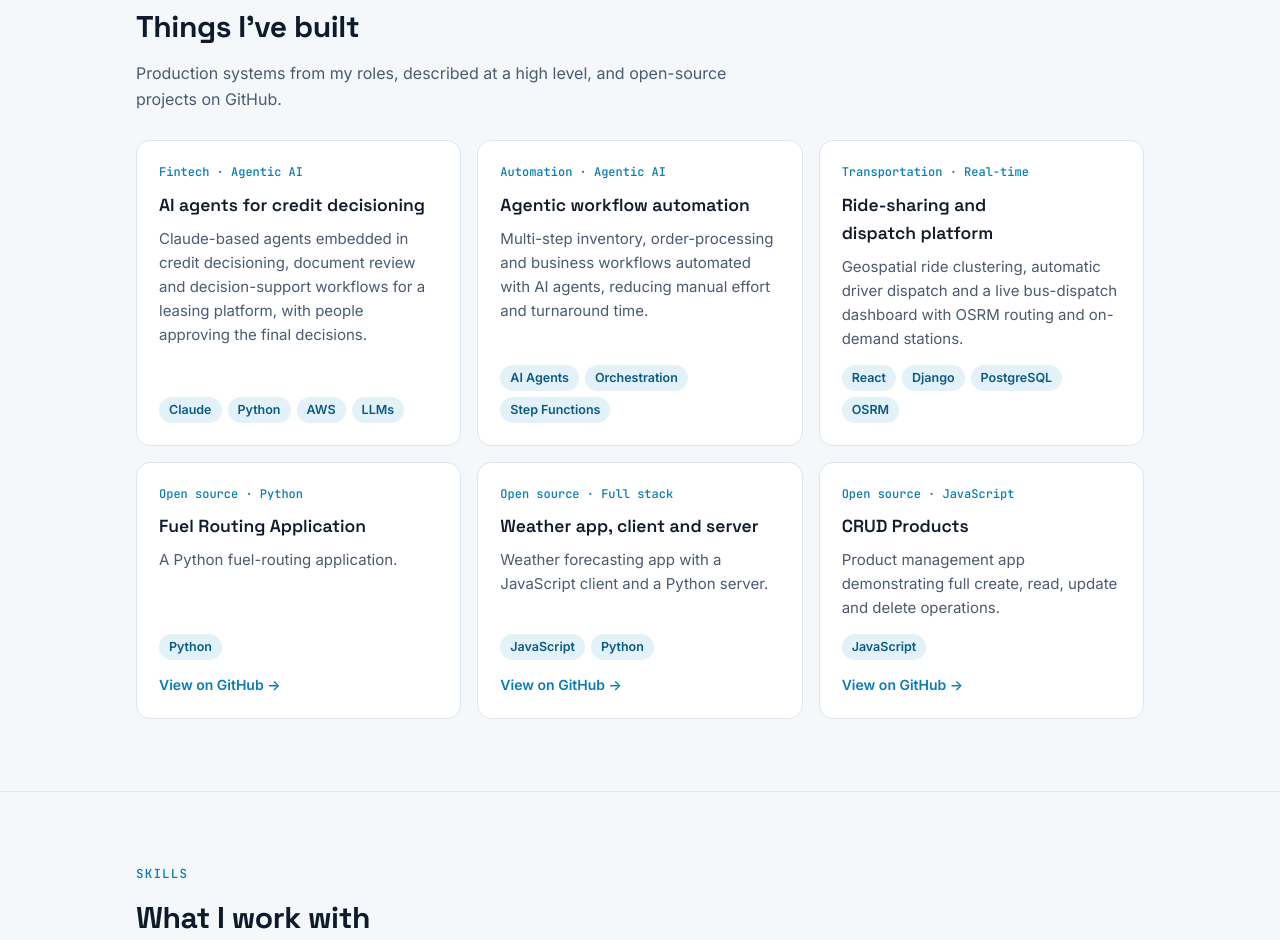
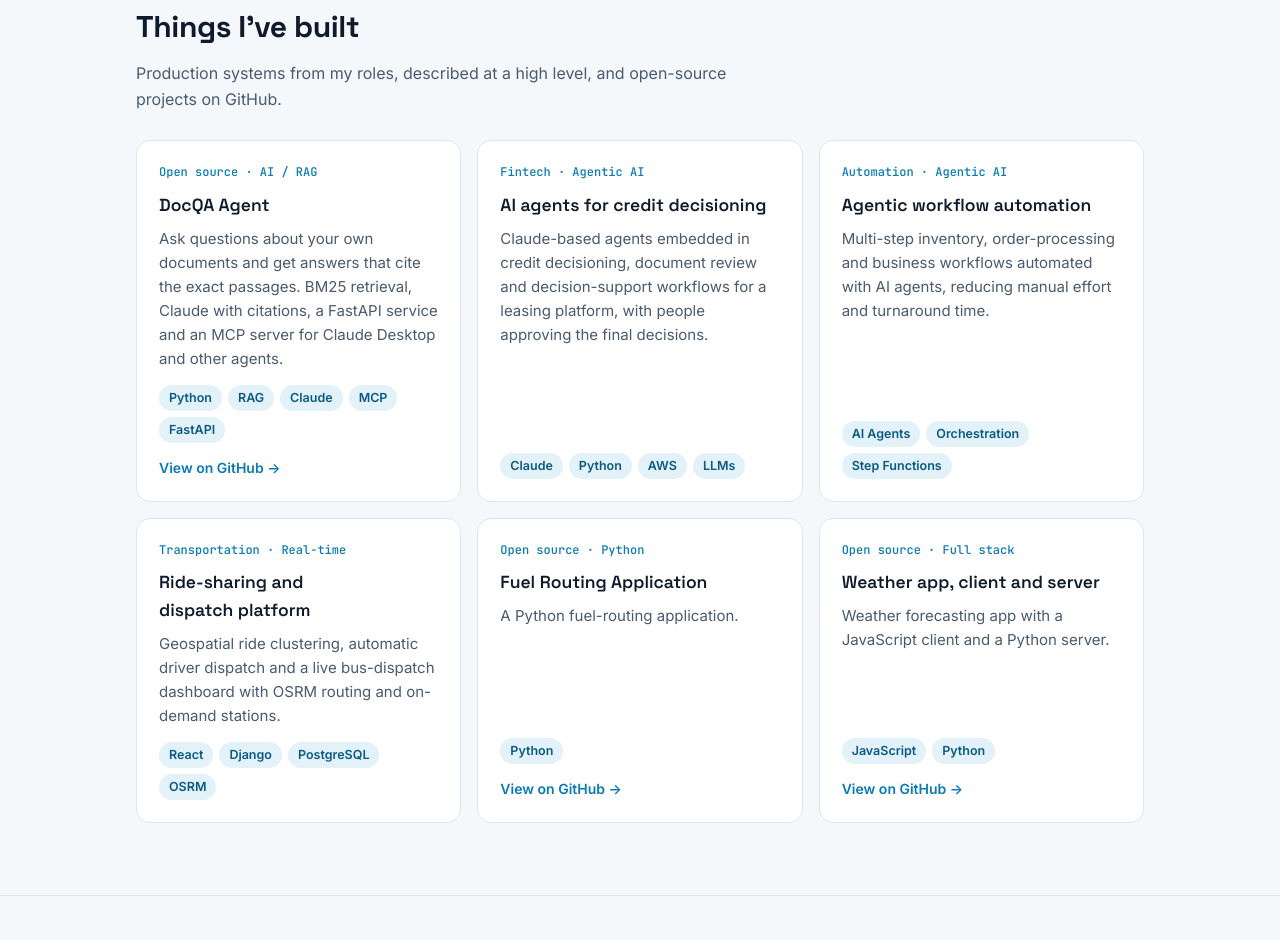
Before and after one commit to hassan227227/hassan227227.github.io, a plain HTML site: page index.html in a window 1280 px wide. Shown: the part 2550-3490 px from the top of the page. Drawn offline with Linux system fonts and the light colour scheme.

Commit message:
Add DocQA Agent project

```diff
--- a/index.html
+++ b/index.html
@@ -215,6 +215,13 @@ footer{color:var(--faint);font-size:13px;text-align:center;padding-block:28px 40
     <p class="sub">Production systems from my roles, described at a high level, and open-source projects on GitHub.</p>
     <div class="grid">
       <article class="card">
+        <div class="kind">Open source · AI / RAG</div>
+        <h3>DocQA Agent</h3>
+        <p>Ask questions about your own documents and get answers that cite the exact passages. BM25 retrieval, Claude with citations, a FastAPI service and an MCP server for Claude Desktop and other agents.</p>
+        <div class="chips"><span class="chip">Python</span><span class="chip">RAG</span><span class="chip">Claude</span><span class="chip">MCP</span><span class="chip">FastAPI</span></div>
+        <a class="more" href="https://github.com/hassan227227/docqa-agent" target="_blank" rel="noopener">View on GitHub →</a>
+      </article>
+      <article class="card">
         <div class="kind">Fintech · Agentic AI</div>
         <h3>AI agents for credit decisioning</h3>
         <p>Claude-based agents embedded in credit decisioning, document review and decision-support workflows for a leasing platform, with people approving the final decisions.</p>
@@ -245,13 +252,6 @@ footer{color:var(--faint);font-size:13px;text-align:center;padding-block:28px 40
         <p>Weather forecasting app with a JavaScript client and a Python server.</p>
         <div class="chips"><span class="chip">JavaScript</span><span class="chip">Python</span></div>
         <a class="more" href="https://github.com/hassan227227/theweatherclient" target="_blank" rel="noopener">View on GitHub →</a>
-      </article>
-      <article class="card">
-        <div class="kind">Open source · JavaScript</div>
-        <h3>CRUD Products</h3>
-        <p>Product management app demonstrating full create, read, update and delete operations.</p>
-        <div class="chips"><span class="chip">JavaScript</span></div>
-        <a class="more" href="https://github.com/hassan227227/CRUD-Products" target="_blank" rel="noopener">View on GitHub →</a>
       </article>
     </div>
   </div>
```
